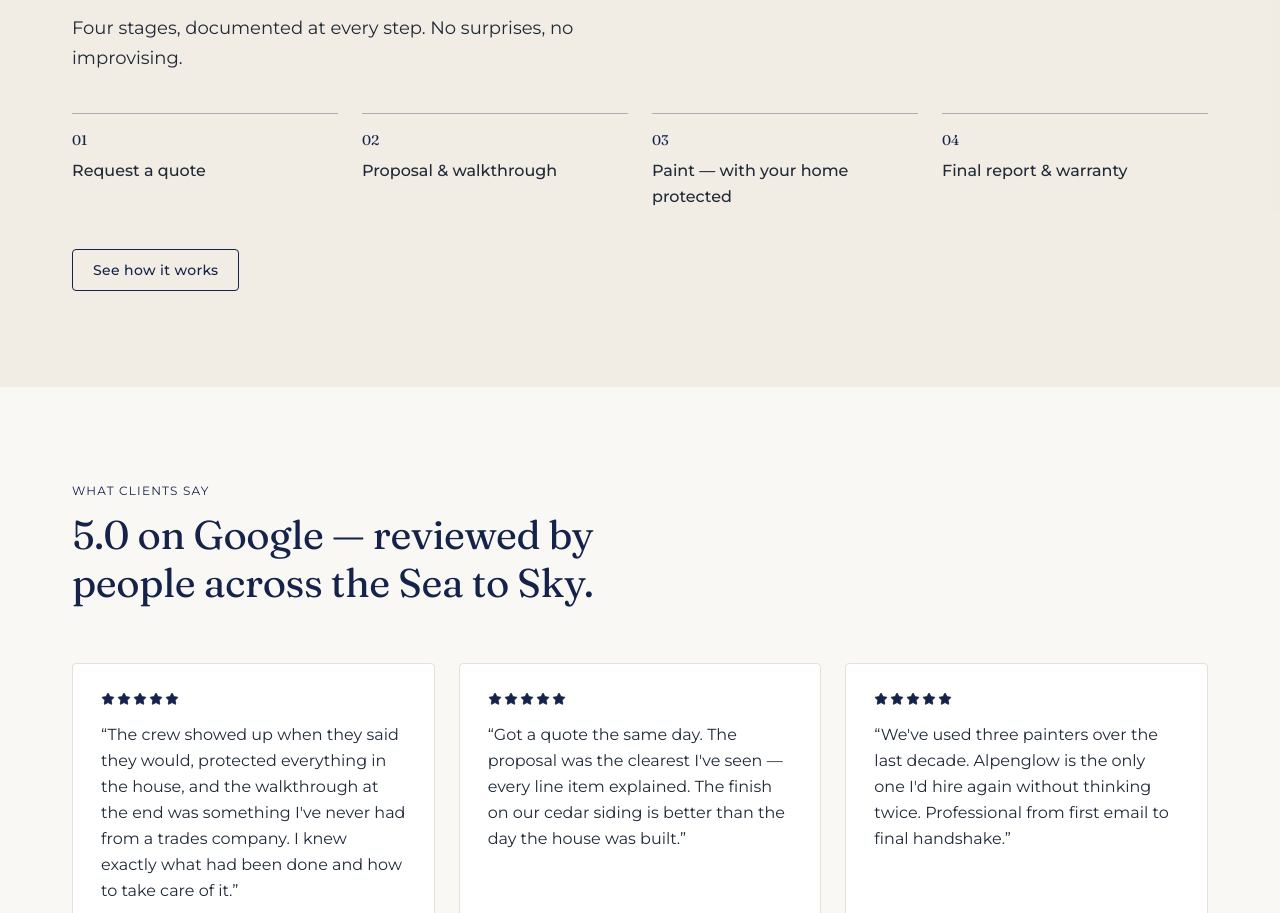
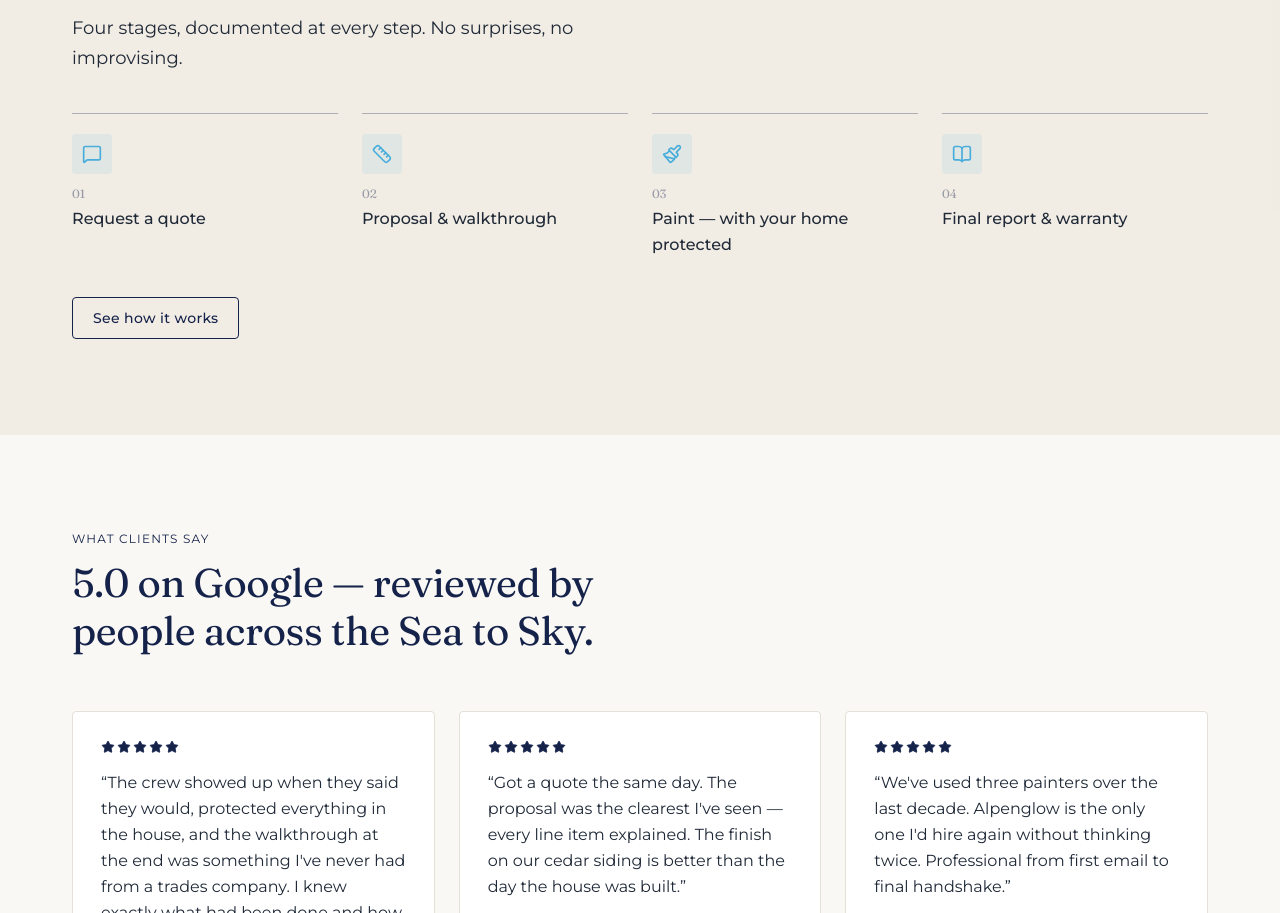
Before and after one commit to jadenlegate/alp-painting, a Next.js app: page / in a window 1280 px wide. Shown: the part 3600-4513 px from the top of the page. Built offline with nearby package versions, Linux system fonts and the light colour scheme.

Commit message:
Add alpine color, process icons on homepage

```diff
--- a/src/app/(site)/page.tsx
+++ b/src/app/(site)/page.tsx
@@ -7,7 +7,7 @@ import { ProjectCard, type Project } from "@/components/ProjectCard";
 import { TestimonialCard, type Testimonial } from "@/components/TestimonialCard";
 import { CtaBlock } from "@/components/CtaBlock";
 import { FadeIn } from "@/components/FadeIn";
-import { MessageSquare, UserCheck, ShieldCheck, MapPin } from "lucide-react";
+import { MessageSquare, UserCheck, ShieldCheck, MapPin, Ruler, CalendarCheck, Paintbrush, BookOpen, type LucideIcon } from "lucide-react";
 import { SITE } from "@/lib/site";
 
 const SERVICES = [
@@ -106,11 +106,11 @@ const VALUE_PROPS = [
   },
 ];
 
-const PROCESS_STEPS = [
-  { n: "01", label: "Request a quote" },
-  { n: "02", label: "Proposal & walkthrough" },
-  { n: "03", label: "Paint — with your home protected" },
-  { n: "04", label: "Final report & warranty" },
+const PROCESS_STEPS: { n: string; label: string; icon: LucideIcon }[] = [
+  { n: "01", icon: MessageSquare,  label: "Request a quote" },
+  { n: "02", icon: Ruler,          label: "Proposal & walkthrough" },
+  { n: "03", icon: Paintbrush,     label: "Paint — with your home protected" },
+  { n: "04", icon: BookOpen,       label: "Final report & warranty" },
 ];
 
 export default function HomePage() {
@@ -226,9 +226,12 @@ export default function HomePage() {
           <div className="grid gap-6 md:grid-cols-4">
             {PROCESS_STEPS.map((s, i) => (
               <FadeIn key={s.n} delay={i * 0.08}>
-                <div className="border-t border-navy/30 pt-4">
-                  <div className="font-serif text-navy text-sm tabular-nums">{s.n}</div>
-                  <div className="mt-2 text-ink font-medium">{s.label}</div>
+                <div className="border-t border-navy/30 pt-5">
+                  <div className="w-10 h-10 rounded-sm bg-alpine/10 flex items-center justify-center mb-3">
+                    <s.icon size={20} className="text-alpine" />
+                  </div>
+                  <div className="font-serif text-navy/40 text-xs tabular-nums mb-1">{s.n}</div>
+                  <div className="text-ink font-medium">{s.label}</div>
                 </div>
               </FadeIn>
             ))}
--- a/src/app/globals.css
+++ b/src/app/globals.css
@@ -15,6 +15,7 @@
   --color-ink: #1f2937;          /* body text — charcoal, not black */
   --color-muted: #6b7280;        /* captions, metadata */
   --color-border: #e5e1d8;       /* dividers, card borders */
+  --color-alpine: #48addb;       /* sky blue from original brand */
 }
 
 @theme inline {
@@ -28,6 +29,7 @@
   --color-ink: var(--color-ink);
   --color-muted: var(--color-muted);
   --color-border: var(--color-border);
+  --color-alpine: var(--color-alpine);
 
   /* Fonts — loaded via next/font in layout.tsx */
   --font-sans: var(--font-inter);
```
